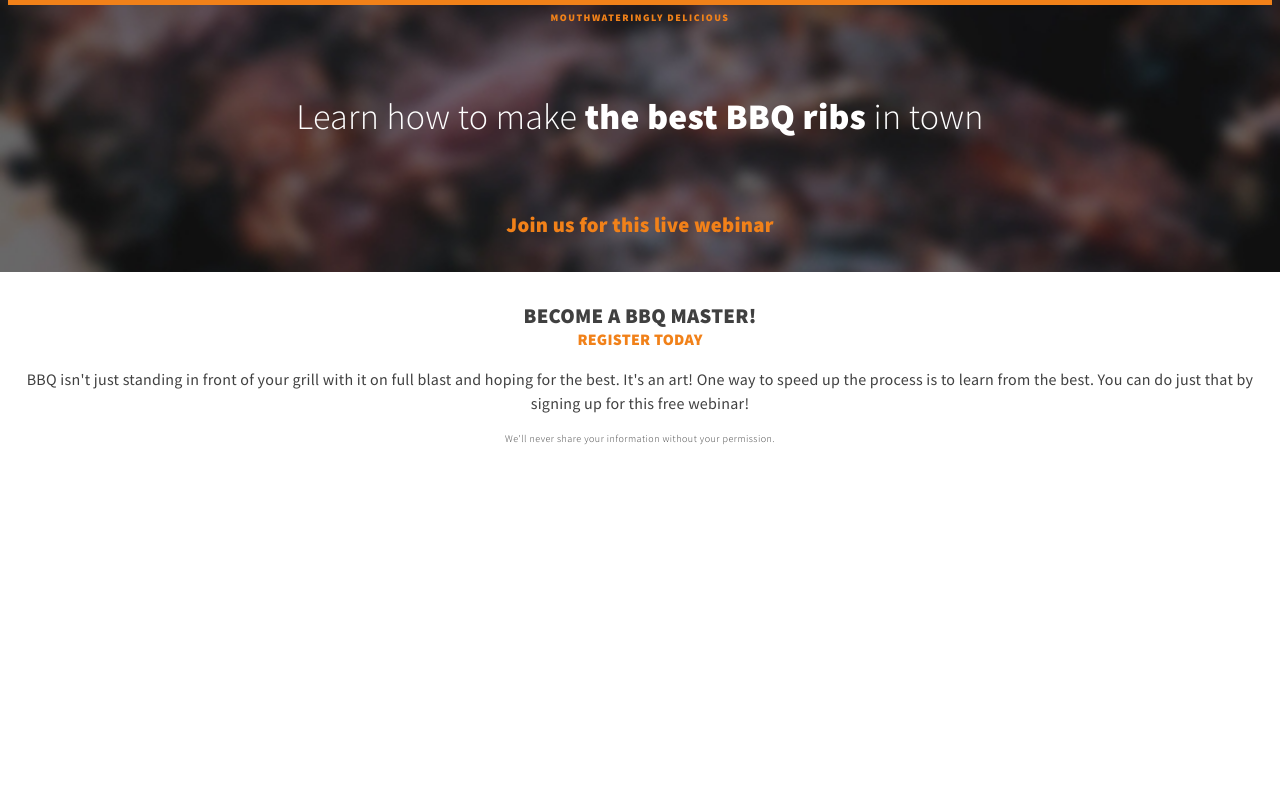
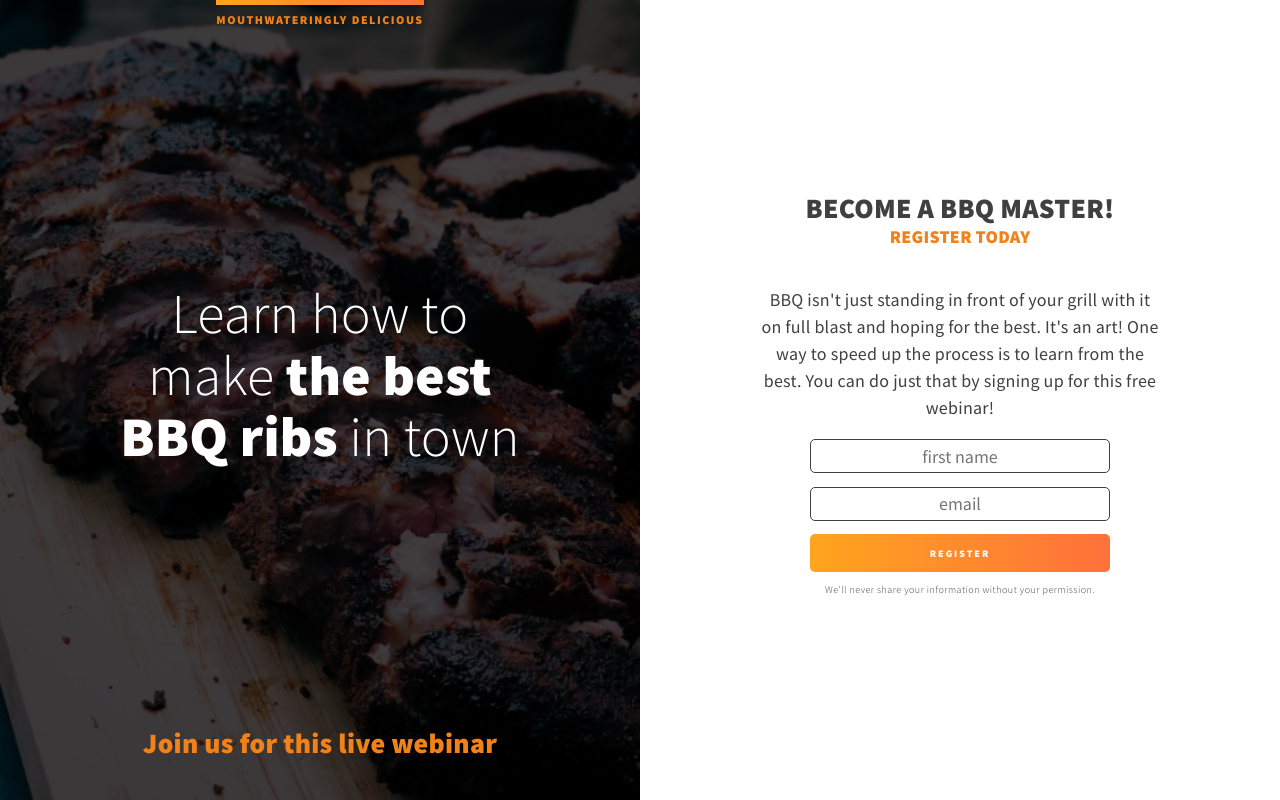
Before and after one commit to jbautts/scrimba-bbq-splash-page, a plain HTML site: page index.html in a window 1280 px wide. Drawn offline with Linux system fonts and the light colour scheme.

Commit message:
Form added

```diff
--- a/index.html
+++ b/index.html
@@ -29,7 +29,13 @@
                 the process is to learn from the best. You can do just that by
                 signing up for this free webinar!
             </p>
-            <!-- form will go here -->
+
+            <form class="email-collector" action="#" method="post">
+                <input type="text" required placeholder="first name" />
+                <input type="email" required placeholder="email" />
+                <button class="btn btn-primary" type="submit">Register</button>
+            </form>
+
             <p class="fine-print">
                 We'll never share your information without your permission.
             </p>
--- a/styles.css
+++ b/styles.css
@@ -27,7 +27,7 @@ h1 {
     font-size: 2.25rem;
     font-weight: 300;
     color: #fff;
-    margin: 2em 0;
+    margin: 0;
 }
 
 h1 + p {
@@ -57,9 +57,10 @@ h2 + p {
     color: #f18119;
     text-transform: uppercase;
     order: -1;
-    border-top: 5px solid #f18119;
+    border-top: 5px solid transparent;
+    border-image: linear-gradient(to left, #ff713b, #ffa51d) 1;
     margin: 0;
-    padding-top: .5em;
+    padding-top: 0.5em;
 }
 
 .fine-print {
@@ -79,11 +80,14 @@ strong {
 .intro {
     display: flex;
     flex-direction: column;
+    justify-content: space-between;
     background-color: #404040;
-    background-image: url(images/dark-ribs.jpg);
+    background-image: url(images/ribs.jpg);
+    background-blend-mode: multiply;
     background-size: cover;
     background-position: center;
     padding: 0 0.5em 2em;
+    min-height: 50vh;
 }
 
 /* =================
@@ -93,3 +97,101 @@ strong {
 .main-content {
     padding: 2em 1em;
 }
+
+.intro > *,
+.main-content > * {
+    max-width: 400px;
+    margin-left: auto;
+    margin-right: auto;
+}
+
+/* =================
+   Form
+   ================= */
+
+.email-collector {
+    width: 80%;
+    max-width: 300px;
+}
+
+input,
+.btn {
+    font-family: inherit;
+    text-align: inherit;
+    width: 100%;
+    border-radius: 5px;
+}
+
+input {
+    font-size: inherit;
+    color: inherit;
+    margin-bottom: 0.75em;
+    padding: 0.25em;
+    border: 1px solid #404040;
+    transform: scale(1);
+    transition: transform 250ms;
+    outline: 0;
+}
+
+input:focus {
+    transform: scale(1.05);
+}
+
+.btn {
+    display: inline-block;
+    font-size: 0.625rem;
+    font-weight: 900;
+    text-transform: uppercase;
+    letter-spacing: 2px;
+    padding: 1.25em 1.5em;
+    border: 0;
+    cursor: pointer;
+}
+
+.btn-primary {
+    background: linear-gradient(to left, #ff713b, #ffa51d);
+    color: #fff;
+    transform: scale(1);
+    transition: transform 250ms;
+}
+
+.btn-primary:hover,
+.btn-primary:focus {
+    transform: scale(1.1);
+}
+
+/* =================
+   Media queries
+   ================= */
+
+@media (min-width: 600px) {
+    body {
+        font-size: 1.125rem;
+        display: flex;
+        min-height: 100vh;
+    }
+
+    h1 {
+        font-size: 3.5rem;
+    }
+
+    h2,
+    h1 + p {
+        font-size: 1.75rem;
+    }
+
+    .top-text {
+        font-size: 0.75rem;
+    }
+
+    .intro,
+    .main-content {
+        width: 50%;
+    }
+
+    .main-content {
+        display: flex;
+        flex-direction: column;
+        justify-content: center;
+    }
+}
```
